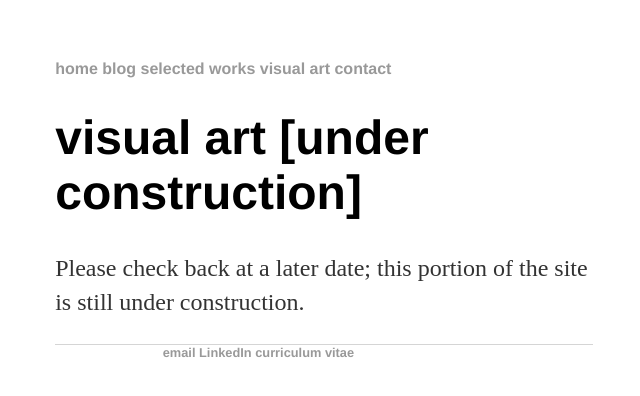
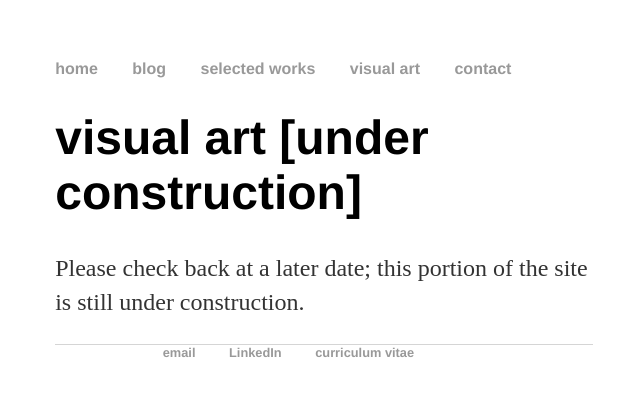
Before and after one commit to HillJustin/HillJustin.github.io, a Jekyll site: the page built from visual art/index.md, in a window 1280 px wide. Shown: the top 396 px of the page, without its empty margins (316-956 px from the left). Built offline with Jekyll 4.4.1, drawn with Linux system fonts in a browser that asks for light colours.

Commit message:
Update main.css

```diff
--- a/assets/css/main.css
+++ b/assets/css/main.css
@@ -13,6 +13,7 @@ nav ul, footer ul {
 nav ul li, footer ul li {
     display: inline;
     text-align: left;
+    margin-right: 30px
 }
 a {
     text-decoration: none;
```
